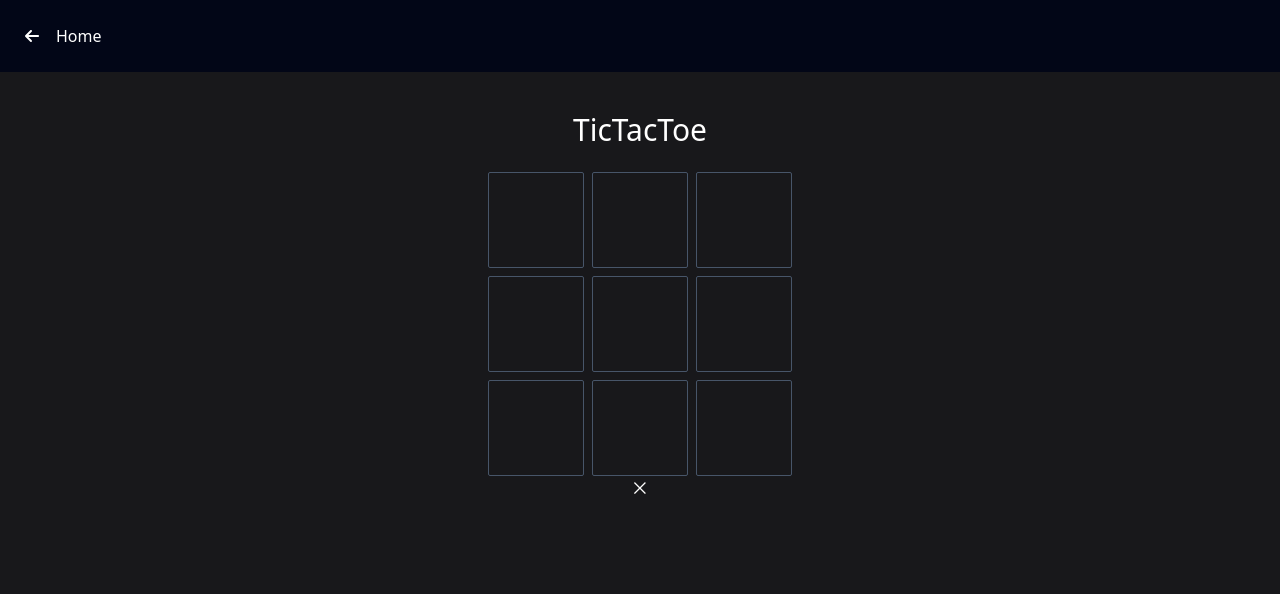
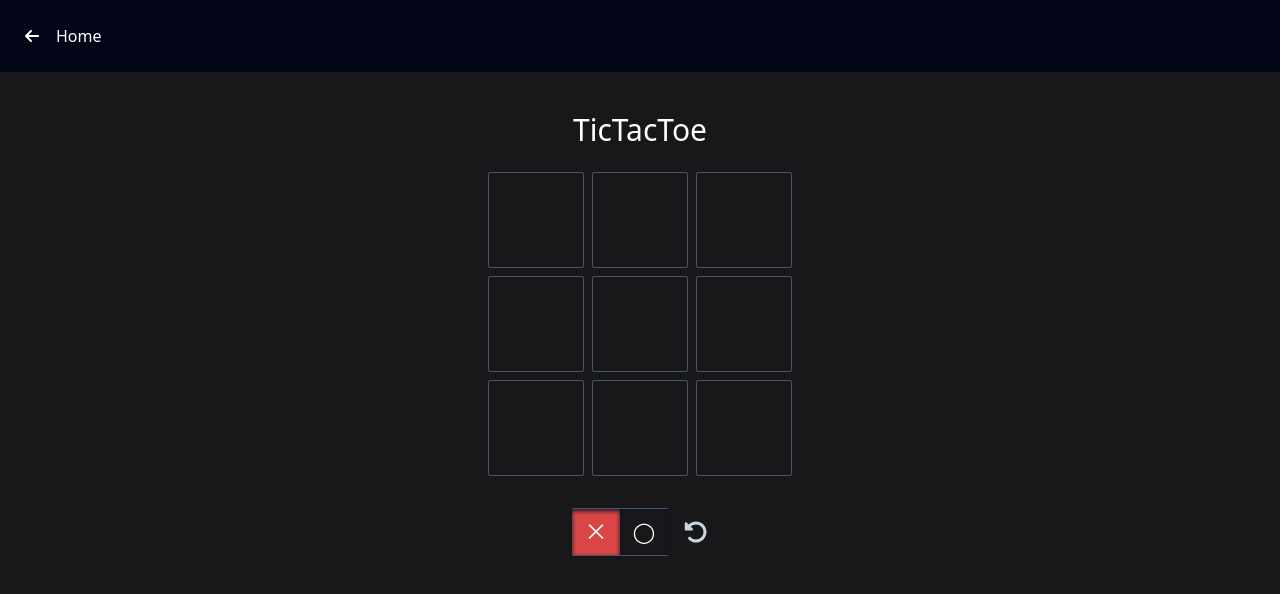
Before and after one commit to alexbgh1/multi-games, a React (Vite) app: page /multiple-games/tic-tac-toe in a window 1280 px wide. Shown: the top 594 px of the page. Built offline with nearby package versions, Linux system fonts and the light colour scheme.

Commit message:
Added CurrentTurn (change color current 'player') Logic and RestartGame

```diff
--- a/src/components/TicTacToe/CurrentTurn.tsx
+++ b/src/components/TicTacToe/CurrentTurn.tsx
@@ -1,8 +1,38 @@
-import { TURNS } from "../../constants/TicTacToe/turns";
+import { TURNS, TURNS_COLORS } from "../../constants/TicTacToe/turns";
 import { Turn } from "../../types/GameTicTacToe.type";
 
 const CurrentTurn = ({ turn }: { turn: Turn }) => {
-  return <div>{turn}</div>;
+  return (
+    <>
+      <TurnSquare turn={turn} active={turn === TURNS.X}>
+        {TURNS.X}
+      </TurnSquare>
+      <TurnSquare turn={turn} active={turn === TURNS.O}>
+        {TURNS.O}
+      </TurnSquare>
+    </>
+  );
+};
+
+type TurnSquareProps = {
+  children: React.ReactNode;
+  turn: Turn;
+  active: boolean;
+};
+
+const TurnSquare = ({ children, turn, active }: TurnSquareProps) => {
+  let activeClass;
+  if (active && turn === TURNS.X) activeClass = TURNS_COLORS.X;
+  if (active && turn === TURNS.O) activeClass = TURNS_COLORS.O;
+  return (
+    <div
+      className={`
+      shadow-inner shadow-slate-900
+      border-x-0 border-y-[1px] border-slate-600 w-12 h-12 text-xl grid place-items-center ${activeClass}`}
+    >
+      {children}
+    </div>
+  );
 };
 
 export default CurrentTurn;
--- /dev/null
+++ b/src/components/TicTacToe/RestartGame.tsx
@@ -0,0 +1,11 @@
+import { RestartIcon } from "../icons";
+
+const RestartGame = ({ restartGame }: { restartGame: () => void }) => {
+  return (
+    <button className="ml-4" onClick={restartGame}>
+      <RestartIcon className="w-6 h-6 fill-slate-300 " />
+    </button>
+  );
+};
+
+export default RestartGame;
--- a/src/components/TicTacToe/Square.css
+++ b/src/components/TicTacToe/Square.css
@@ -6,19 +6,35 @@
 }
 
 .TICTACTOE__animate-pulse {
-  animation: pulse;
+  animation: tictactoe-pulse;
   animation-duration: 3s;
   animation-iteration-count: infinite;
 }
 
-@keyframes pulse {
+.TICTACTOE__animate-bounce {
+  animation: tictactoe-bounce 0.875s infinite;
+}
+
+@keyframes tictactoe-pulse {
   0% {
-    opacity: 0.85;
+    opacity: 0.8;
   }
   50% {
     opacity: 1;
   }
   100% {
-    opacity: 0.85;
+    opacity: 0.8;
   }
 }
+
+@keyframes tictactoe-bounce {
+  0%,
+  100% {
+    transform: translateY(-10%);
+    animation-timing-function: cubic-bezier(0.8, 0, 1, 1);
+  }
+  50% {
+    transform: translateY(0);
+    animation-timing-function: cubic-bezier(0, 0, 0.2, 1);
+  }
+}
--- a/src/components/TicTacToe/Square.tsx
+++ b/src/components/TicTacToe/Square.tsx
@@ -10,11 +10,12 @@ type SquareC = {
 };
 
 const handleIsWinnerSquare = (isWinnerSquare: Square) => {
+  const baseClassName = "TICTACTOE__animate-pulse TICTACTOE__animate-bounce";
   switch (isWinnerSquare) {
     case TURNS.X:
-      return `TICTACTOE__animate-pulse ${TURNS_COLORS.X}`;
+      return `${baseClassName} ${TURNS_COLORS.X}`;
     case TURNS.O:
-      return `TICTACTOE__animate-pulse ${TURNS_COLORS.O}`;
+      return `${baseClassName} ${TURNS_COLORS.O}`;
     default:
       return "";
   }
--- a/src/components/icons/index.tsx
+++ b/src/components/icons/index.tsx
@@ -4,4 +4,16 @@ const ArrowLeftIcon = (props: { className: string }) => (
   </svg>
 );
 
-export { ArrowLeftIcon };
+const ShuffleIcon = (props: { className: string }) => (
+  <svg xmlns="http://www.w3.org/2000/svg" height="16" width="16" viewBox="0 0 512 512" {...props}>
+    <path d="M403.8 34.4c12-5 25.7-2.2 34.9 6.9l64 64c6 6 9.4 14.1 9.4 22.6s-3.4 16.6-9.4 22.6l-64 64c-9.2 9.2-22.9 11.9-34.9 6.9s-19.8-16.6-19.8-29.6V160H352c-10.1 0-19.6 4.7-25.6 12.8L284 229.3 244 176l31.2-41.6C293.3 110.2 321.8 96 352 96h32V64c0-12.9 7.8-24.6 19.8-29.6zM164 282.7L204 336l-31.2 41.6C154.7 401.8 126.2 416 96 416H32c-17.7 0-32-14.3-32-32s14.3-32 32-32H96c10.1 0 19.6-4.7 25.6-12.8L164 282.7zm274.6 188c-9.2 9.2-22.9 11.9-34.9 6.9s-19.8-16.6-19.8-29.6V416H352c-30.2 0-58.7-14.2-76.8-38.4L121.6 172.8c-6-8.1-15.5-12.8-25.6-12.8H32c-17.7 0-32-14.3-32-32s14.3-32 32-32H96c30.2 0 58.7 14.2 76.8 38.4L326.4 339.2c6 8.1 15.5 12.8 25.6 12.8h32V320c0-12.9 7.8-24.6 19.8-29.6s25.7-2.2 34.9 6.9l64 64c6 6 9.4 14.1 9.4 22.6s-3.4 16.6-9.4 22.6l-64 64z" />
+  </svg>
+);
+
+const RestartIcon = (props: { className: string }) => (
+  <svg xmlns="http://www.w3.org/2000/svg" height="16" width="16" viewBox="0 0 512 512" {...props}>
+    <path d="M48.5 224H40c-13.3 0-24-10.7-24-24V72c0-9.7 5.8-18.5 14.8-22.2s19.3-1.7 26.2 5.2L98.6 96.6c87.6-86.5 228.7-86.2 315.8 1c87.5 87.5 87.5 229.3 0 316.8s-229.3 87.5-316.8 0c-12.5-12.5-12.5-32.8 0-45.3s32.8-12.5 45.3 0c62.5 62.5 163.8 62.5 226.3 0s62.5-163.8 0-226.3c-62.2-62.2-162.7-62.5-225.3-1L185 183c6.9 6.9 8.9 17.2 5.2 26.2s-12.5 14.8-22.2 14.8H48.5z" />
+  </svg>
+);
+
+export { ArrowLeftIcon, ShuffleIcon, RestartIcon };
--- a/src/routes/TicTacToe/GameTicTacToe.tsx
+++ b/src/routes/TicTacToe/GameTicTacToe.tsx
@@ -3,6 +3,7 @@ import { useState } from "react";
 // Components
 import Square from "../../components/TicTacToe/Square";
 import CurrentTurn from "../../components/TicTacToe/CurrentTurn";
+import RestartGame from "../../components/TicTacToe/RestartGame";
 // Constants
 import { TURNS } from "../../constants/TicTacToe/turns";
 import { WIN_CONDITIONS } from "../../constants/TicTacToe/winCondition";
@@ -17,16 +18,21 @@ const GameTicTacToe = () => {
   const [winner, setWinner] = useState<Winner>(null);
   const [winnerCondition, setWinnerCondition] = useState<WinnerCondition>(null);
 
+  const restartGame = () => {
+    setTurn(TURNS.X);
+    setBoard(initBoard());
+    setWinner(null);
+    setWinnerCondition(null);
+  };
+
   const updateBoard = (idx: number) => {
     const newBoard: Board = [...board];
     if (newBoard[idx] || winner) return; // Cannnot replace an already used Square
 
     // Replace Square & Change Turn
     newBoard[idx] = turn;
-    const newTurn = changeTurn(turn);
 
     // Set new values
-    setTurn(newTurn);
     setBoard(newBoard);
 
     // After all movements, we check if there is a win condition
@@ -35,9 +41,13 @@ const GameTicTacToe = () => {
       if (turn === newBoard[pos1] && turn === newBoard[pos2] && turn === newBoard[pos3]) {
         setWinner(true);
         setWinnerCondition(winnerCondition as WinnerCondition);
+        return;
       }
     }
     if (checkDraw(newBoard)) setWinner(false);
+
+    const newTurn = changeTurn(turn);
+    setTurn(newTurn);
   };
 
   return (
@@ -54,7 +64,11 @@ const GameTicTacToe = () => {
           />
         ))}
       </section>
-      <CurrentTurn turn={turn} />
+      <section className="flex items-center justify-center mt-8">
+        {/* <SwapTurn turn={turn} /> */}
+        <CurrentTurn turn={turn} />
+        <RestartGame restartGame={restartGame} />
+      </section>
     </main>
   );
 };
```
